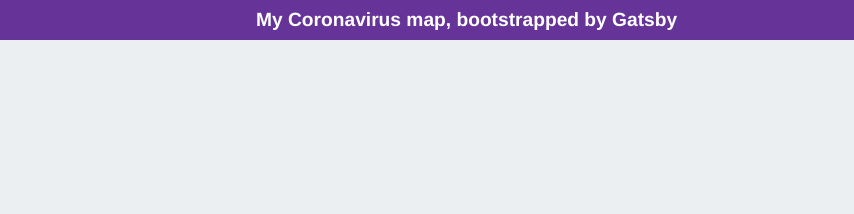
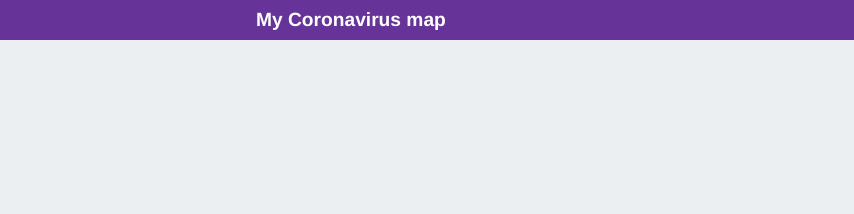
Before and after one commit to bella-cockrell/coronavirus-map, a Gatsby site: page / in a window 1280 px wide. Shown: the top 214 px of the page, 0-854 px from the left. Built offline with nearby package versions, Linux system fonts and the light colour scheme; Gatsby itself is replaced by a stand-in of ours.

Commit message:
Changing header

```diff
--- a/src/components/Header.js
+++ b/src/components/Header.js
@@ -7,7 +7,7 @@ const Header = () => {
   return (
     <header>
       <Container type="content">
-        <p>My Coronavirus map, bootstrapped by Gatsby</p>
+        <p>My Coronavirus map</p>
         <ul>
           <li>
             <Link to="/">Home</Link>
```
